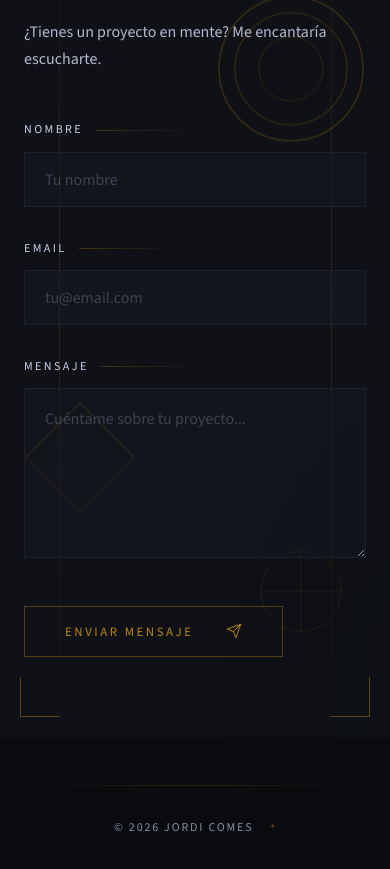
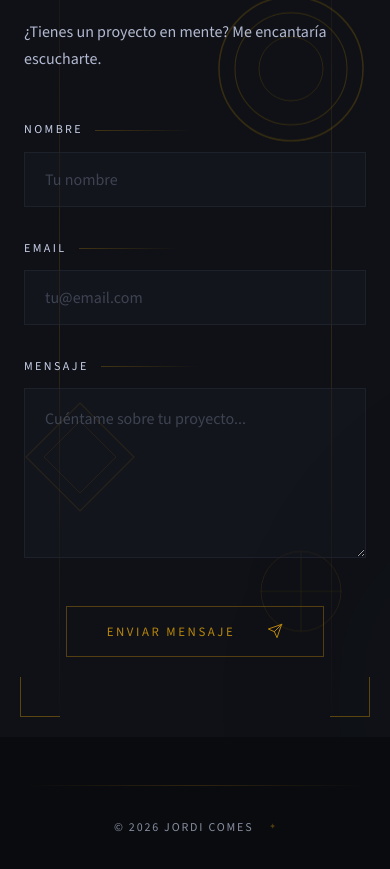
Before and after one commit to JordiComes/portfolio-dev, an Angular app: page / in a window 390 px wide. Shown: the part 4948-5817 px from the top of the page. Built offline with nearby package versions, Linux system fonts and the light colour scheme.

Commit message:
Fix: centrado boton contacto en mobile

```diff
--- a/src/app/components/contact/contact.scss
+++ b/src/app/components/contact/contact.scss
@@ -318,6 +318,10 @@
     z-index: 1;
     transition: transform 0.3s ease;
   }
+
+  @media (max-width: $bp-mobile) {
+    align-self: center;
+  }
 }
 
 // === Success Message ===
```
